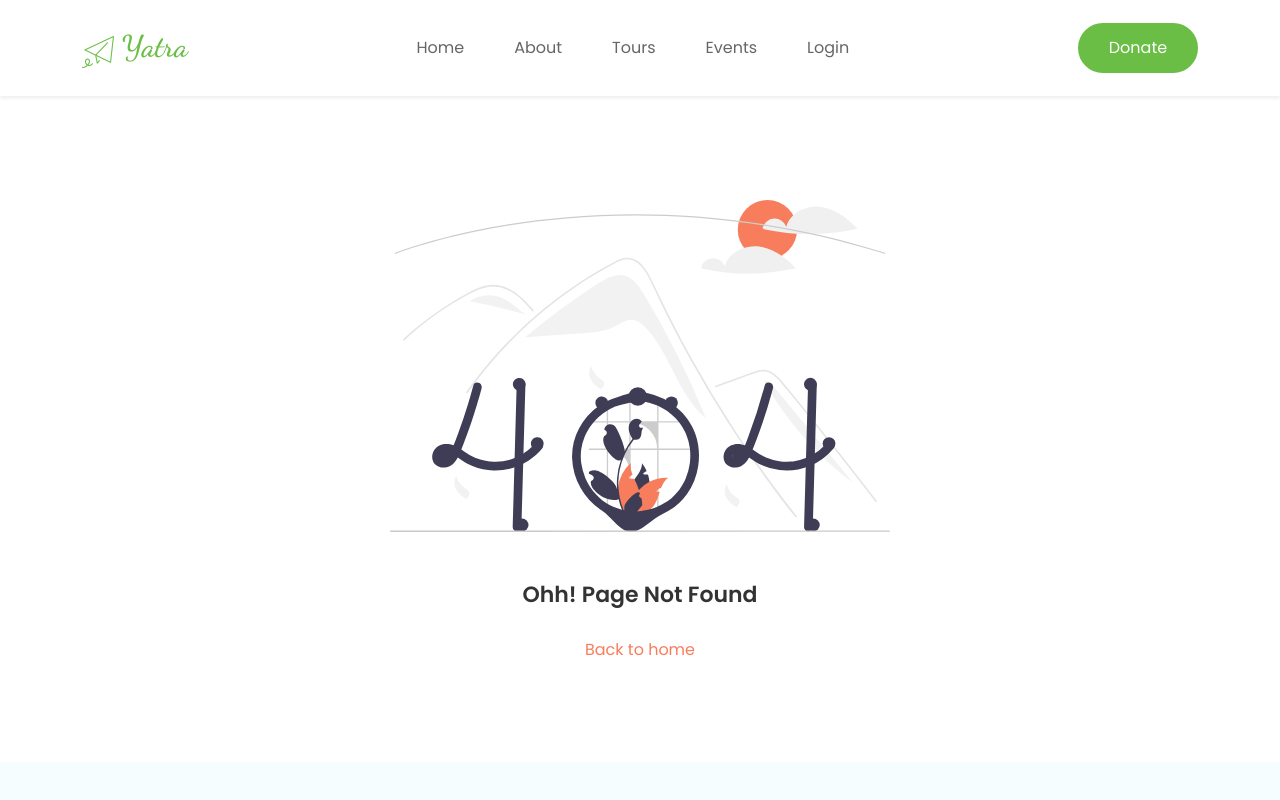
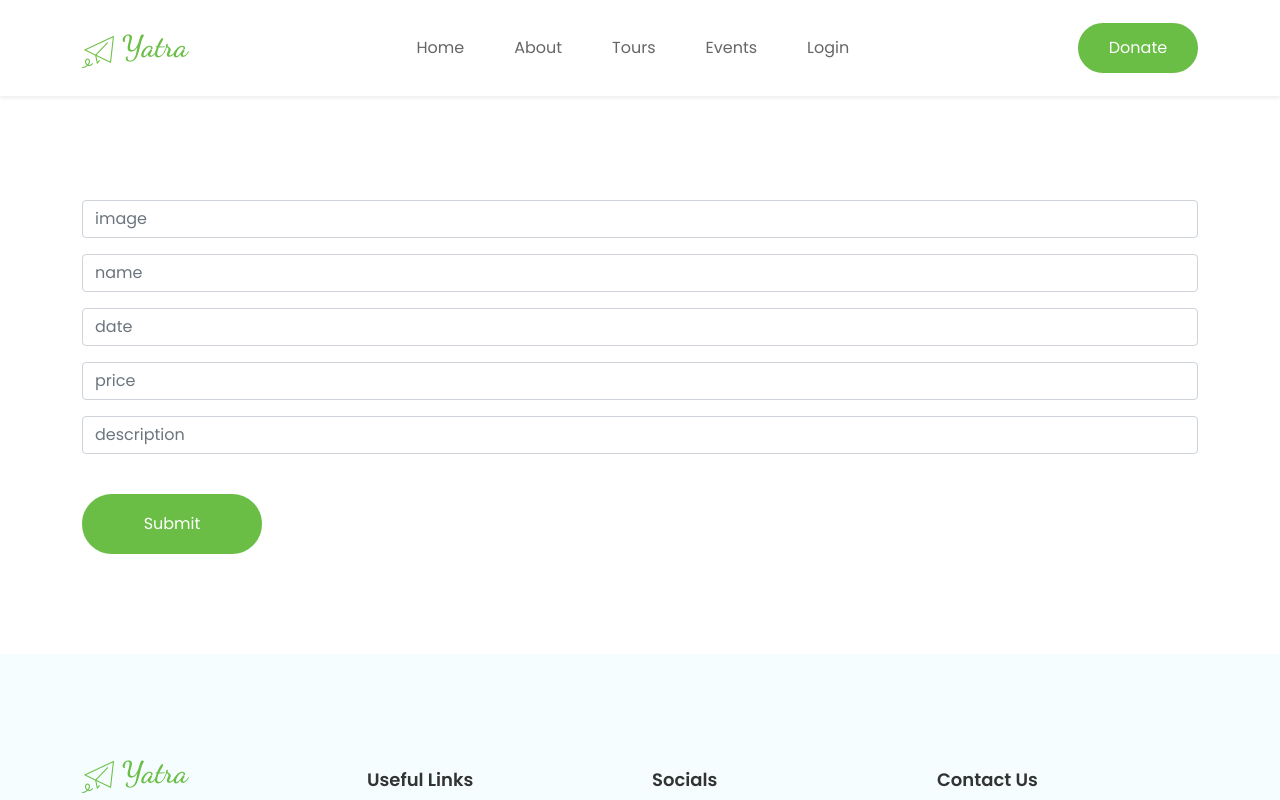
Before and after one commit to googlermridul/yatra, a React (Create React App) app: page /addPackage in a window 1280 px wide. Shown: the top 800 px of the page. Built offline with nearby package versions, Linux system fonts and the light colour scheme; no server answers.

Commit message:
added deleted functionality

```diff
--- a/src/App.css
+++ b/src/App.css
@@ -355,3 +355,9 @@ h4 {
     margin-top: 83px;
   }
 }
+
+
+.my-100 {
+  margin-top: 200px;
+  margin-bottom: 100px;
+}
--- a/src/App.js
+++ b/src/App.js
@@ -11,6 +11,8 @@ import Login from './components/Pages/Login';
 import AuthProvider from './contexts/AuthProvider';
 import Register from './components/Pages/Register';
 import PrivateRoute from './components/Pages/PrivateRoute';
+import AddPackage from './components/Conceptual/AddPackage';
+import Packages from './components/Conceptual/Packages';
 
 function App() {
   return (
@@ -36,6 +38,14 @@ function App() {
           <Route path="/register">
             <Register />
           </Route>
+
+          <Route path="/addPackage">
+            <AddPackage />
+          </Route>
+          <Route path="/packages">
+            <Packages />
+          </Route>
+
           <Route path="*">
             <NotFound />
           </Route>
--- /dev/null
+++ b/src/components/Conceptual/AddPackage.js
@@ -0,0 +1,43 @@
+import React from 'react';
+import { useForm } from "react-hook-form";
+
+const AddPackage = () => {
+   const { register, handleSubmit, watch, formState: { errors } } = useForm();
+   const onSubmit = data => {
+      console.log(data)
+
+      fetch(`http://localhost:5000/addPackage`, {
+         method: 'POST',
+         headers: { 'Content-Type': 'application/json'},
+         body: JSON.stringify(data)
+      })
+      .then(res => res.json())
+      .then(data => console.log(data))
+   };
+
+   return (
+      <div className="container my-100">
+         <form onSubmit={handleSubmit(onSubmit)}>
+
+            <input className="form-control mt-3" defaultValue="" {...register("image", { required: true })} placeholder="image" />
+            {errors.image && <span>image is required</span>}
+
+            <input className="form-control mt-3" defaultValue="" {...register("name", { required: true })} placeholder="name" />
+            {errors.name && <span>name is required</span>}
+
+            <input className="form-control mt-3" defaultValue="" {...register("date", { required: true })} placeholder="date" />
+            {errors.date && <span>date is required</span>}
+
+            <input className="form-control mt-3" defaultValue="" {...register("price", { required: true })} placeholder="price" />
+            {errors.price && <span>price is required</span>}
+
+            <input className="form-control mt-3" defaultValue="" {...register("description", { required: true })} placeholder="description" />
+            {errors.description && <span>description is required</span>}
+
+            <br /><input className="btn-yatra mt-3" type="submit" />
+         </form>
+      </div>
+   );
+};
+
+export default AddPackage;
--- /dev/null
+++ b/src/components/Conceptual/Packages.js
@@ -0,0 +1,63 @@
+import React, { useEffect, useState } from 'react';
+import { Link } from 'react-router-dom';
+
+const Packages = () => {
+   const [packages, setPackages] = useState([])
+   const [isDeleted, setIsDeleted] = useState(null)
+
+   useEffect(() => {
+      fetch('http://localhost:5000/packages')
+      .then(res => res.json())
+      .then(data => setPackages(data))
+   }, [isDeleted])
+
+   const handleDelete = id => {
+      const proceed = window.confirm('Are you sure you want to delete')
+      if (proceed) {
+         fetch(`http://localhost:5000/deletePackage/${id}`, {
+            method: 'DELETE'
+         })
+         .then(res => res.json())
+         .then(data => {
+            data.deletedCount ? setIsDeleted(true) : setIsDeleted(false)
+         })
+      }
+   }
+
+   console.log(packages);
+
+   return (
+      <div className="container my-100">
+         <h3 className="text-center mb-5">Products List</h3>
+         <table className="table table-striped">
+            <thead>
+               <tr>
+                  <th scope="col">Name</th>
+                  <th scope="col">Date</th>
+                  <th scope="col">Price</th>
+                  <th scope="col">Action</th>
+               </tr>
+            </thead>
+            <tbody>
+               {
+                  packages.map(pd => (
+                     <tr key={pd._id}>
+                        <td>{pd.name}</td>
+                        <td>{pd.date}</td>
+                        <td>{pd.price}</td>
+                        <td>
+                           <button className="btn btn-sm btn-primary">
+                              <Link className="link" to={`/product/update/${pd._id}`}>Update</Link>
+                           </button>
+                           <button onClick={() => handleDelete(pd._id)} className="btn btn-sm btn-danger mx-1">Delete</button>
+                        </td>
+                     </tr>
+                  ))
+               }
+            </tbody>
+         </table>
+      </div>
+   );
+};
+
+export default Packages;
--- a/src/components/Pages/Header.js
+++ b/src/components/Pages/Header.js
@@ -8,7 +8,7 @@ const Header = () => {
    const {user, logOut} = useAuth()
 
    return (
-      <nav className="navbar navbar-expand-lg fixed-top shadow-sm">
+      <nav className="navbar navbar-expand-md fixed-top shadow-sm">
          <div className="container">
             <Link className="link" to="/home">
                <h2 className="logo"><img src={plane} alt="" /> Yatra</h2>
```
